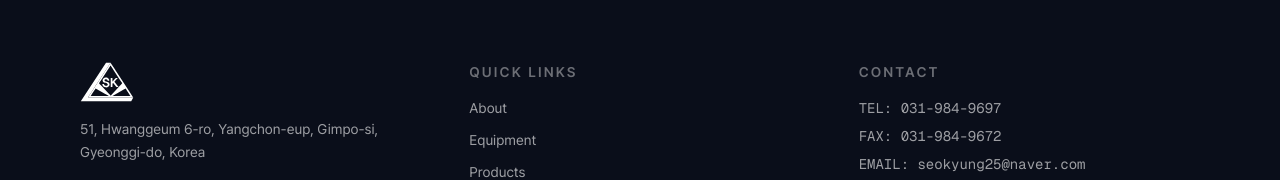
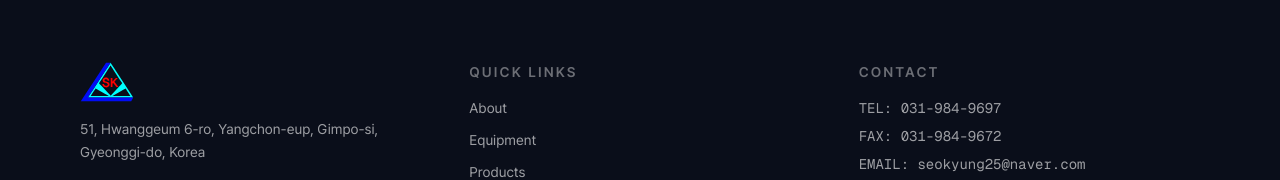
Before and after one commit to SeoKyungeng/seokyung-web, a Next.js app: page /en/contact in a window 1280 px wide. Shown: the part 2471-2651 px from the top of the page. Built offline with nearby package versions, Linux system fonts and the light colour scheme.

Commit message:
style(footer): 푸터 로고를 컬러 버전으로 교체

```diff
--- a/src/components/common/Footer.tsx
+++ b/src/components/common/Footer.tsx
@@ -28,7 +28,7 @@ export function Footer() {
           {/* Company Info */}
           <div>
             <Image
-              src="/images/logo-white.svg"
+              src="/images/logo.svg"
               alt={tCommon("siteName")}
               width={120}
               height={40}
```
